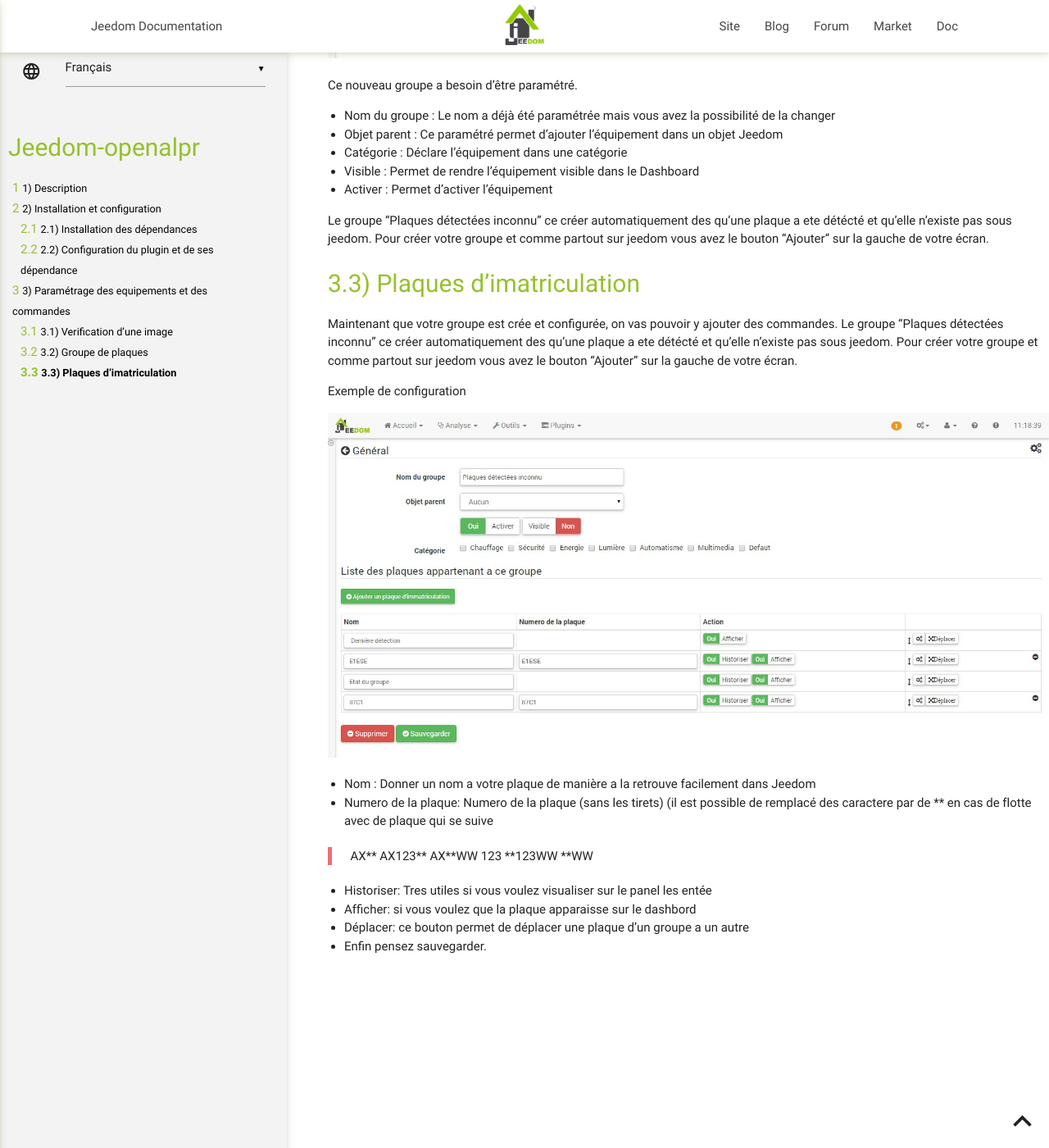
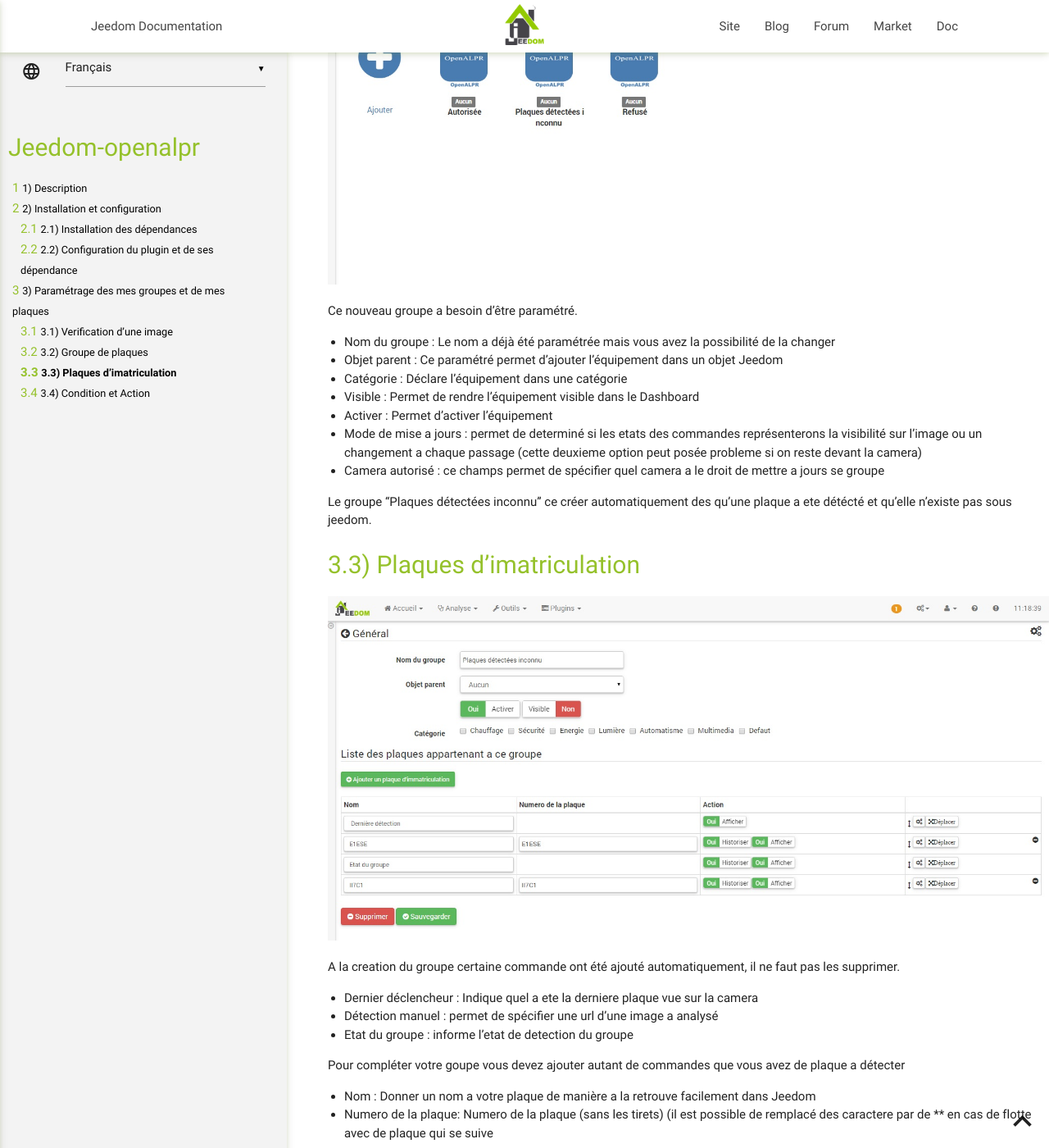
Before and after one commit to jul13nc/Jeedom-OpenALPR, a Jekyll site: the page built from docs/fr_FR/index.md, in a window 1280 px wide and 1400 px high, scrolled down 3262 px. Shown: the whole window at 82% size. Built offline with Jekyll 4.4.1, drawn with Linux system fonts in a browser that asks for light colours; our own code applies the rules of GitHub Pages for plain Markdown files; some of the changed text lies outside the part shown.

Commit message:
Update index.md

```diff
--- a/docs/fr_FR/index.md
+++ b/docs/fr_FR/index.md
@@ -65,8 +65,10 @@ La configuration des parametres peuvent etre défini avec l'utilitaire openalpr-
 Si tous les voyant sont au vert, nous pouvons passée a la suite
 
 
-Paramétrage des equipements et des commandes
+Paramétrage des mes groupes et de mes plaques
 =============================================
+
+![introduction01](../images/MesGroupes.jpg)
 
 Verification d'une image
 -----------------
@@ -80,7 +82,6 @@ Groupe de plaques
 
 Dans un premier temps, il faut créer un nouveau groupe et le nommer.
 Comme dans tous les plugins Jeedom vous avez un bouton ajouter un equipement sur la gauche de votre fenetre.
-
 ![introduction01](../images/Configuration_equipement.jpg)
 
 Ce nouveau groupe a besoin d'être paramétré.
@@ -90,20 +91,22 @@ Ce nouveau groupe a besoin d'être paramétré.
 * Catégorie : Déclare l'équipement dans une catégorie
 * Visible : Permet de rendre l'équipement visible dans le Dashboard
 * Activer : Permet d'activer l'équipement
+* Mode de mise a jours : permet de determiné si les etats des commandes représenterons la visibilité sur l'image ou un changement a chaque passage (cette deuxieme option peut posée probleme si on reste devant la camera)
+* Camera autorisé : ce champs permet de spécifier quel camera a le droit de mettre a jours se groupe
 
 Le groupe "Plaques détectées inconnu" ce créer automatiquement des qu’une plaque a ete détécté et qu’elle n’existe pas sous jeedom.
-Pour créer votre groupe et comme partout sur jeedom vous avez le bouton "Ajouter" sur la gauche de votre écran.
 
 Plaques d'imatriculation
 --------------------------
 
-Maintenant que votre groupe est crée et configurée, on vas pouvoir y ajouter des commandes.
-Le groupe "Plaques détectées inconnu" ce créer automatiquement des qu’une plaque a ete détécté et qu’elle n’existe pas sous jeedom.
-Pour créer votre groupe et comme partout sur jeedom vous avez le bouton "Ajouter" sur la gauche de votre écran.
+![introduction01](../images/Configuration_commande.jpg)
 
-Exemple de configuration
+A la creation du groupe certaine commande ont été ajouté automatiquement, il ne faut pas les supprimer.
+* Dernier déclencheur : Indique quel a ete la derniere plaque vue sur la camera
+* Détection manuel : permet de spécifier une url d'une image a analysé
+* Etat du groupe : informe l'etat de detection du groupe
 
-![introduction01](../images/Configuration_commande.jpg)
+Pour compléter votre goupe vous devez ajouter autant de commandes que vous avez de plaque a détecter
 
 * Nom : Donner un nom a votre plaque de manière a la retrouve facilement dans Jeedom
 * Numero de la plaque: Numero de la plaque (sans les tirets) (il est possible de remplacé des caractere par de ** en cas de flotte avec de plaque qui se suive
@@ -119,3 +122,10 @@ AX**WW
 * Afficher: si vous voulez que la plaque apparaisse sur le dashbord
 * Déplacer: ce bouton permet de déplacer une plaque d’un groupe a un autre
 * Enfin pensez sauvegarder.
+
+Il est possible egalement de d'initialisé l'etat de base (si vous avez choisie un changement a chaque passage) avec les boutons "Absent" et "Présent".
+
+Condition et Action
+-------------------
+A chaque détéction du plugin il est possible d'executer des actions.
+Ses actions sont autorisé par des conditions
```
